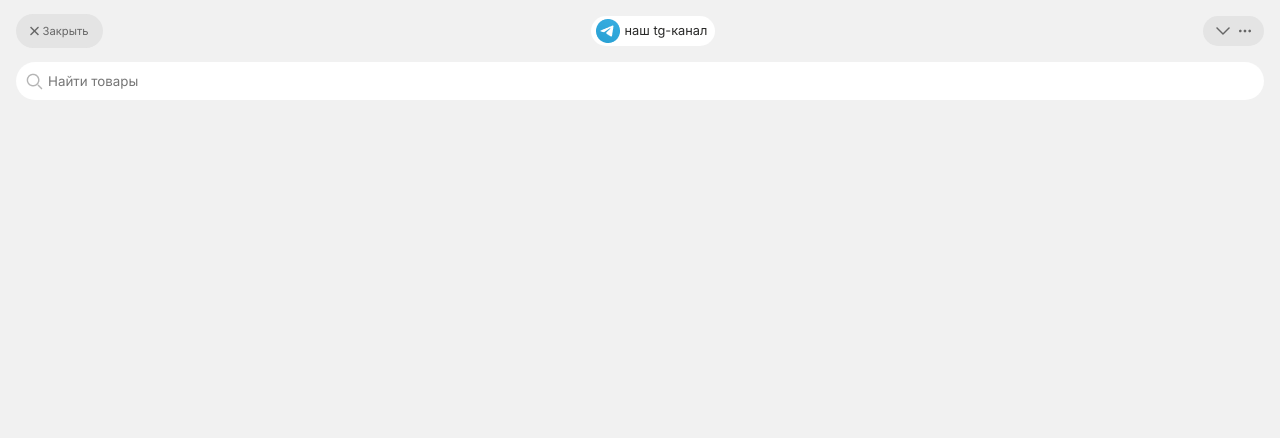
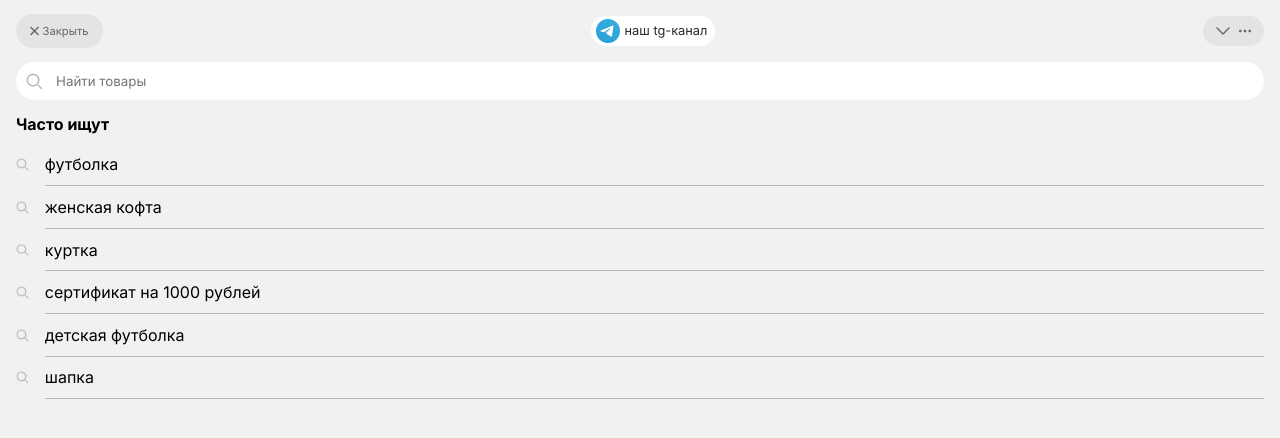
Before and after one commit to Matuxa1503/noxer, a React (Vite) app: page / in a window 1280 px wide. Shown: the top 438 px of the page. Built offline with nearby package versions, Linux system fonts and the light colour scheme.

Commit message:
feat: added popular searches component

```diff
--- a/src/App.tsx
+++ b/src/App.tsx
@@ -1,5 +1,6 @@
 import './App.css';
 import { Header } from './components/Header/Header';
+import { PopularSearches } from './components/PopularSearches/PopularSearches';
 import { SearchBar } from './components/SearchBar/SearchBar';
 
 function App() {
@@ -7,6 +8,7 @@ function App() {
     <>
       <Header />
       <SearchBar />
+      <PopularSearches />
     </>
   );
 }
--- /dev/null
+++ b/src/components/PopularSearches/PopularSearches.module.css
@@ -0,0 +1,27 @@
+.wrapper {
+  margin-top: 1rem;
+}
+
+.subtitle {
+  text-align: left;
+  font-weight: 700;
+  margin-bottom: 0.7rem;
+}
+
+.item {
+  display: flex;
+  align-items: center;
+  gap: 1rem;
+  cursor: pointer;
+}
+
+.item img {
+  width: 0.8rem;
+}
+
+.item li {
+  width: 100%;
+  text-align: left;
+  padding: 0.8rem 0;
+  border-bottom: 1px solid #b5b5b5;
+}
--- /dev/null
+++ b/src/components/PopularSearches/PopularSearches.tsx
@@ -0,0 +1,21 @@
+import { FC } from 'react';
+import s from './PopularSearches.module.css';
+import searchIcon from '../../assets/icons/search.png';
+
+export const PopularSearches: FC = () => {
+  const data = ['футболка', 'женская кофта', 'куртка', 'сертификат на 1000 рублей', 'детская футболка', 'шапка'];
+
+  return (
+    <div className={s.wrapper}>
+      <h2 className={s.subtitle}>Часто ищут</h2>
+      <ul>
+        {data.map((item) => (
+          <div className={s.item}>
+            <img src={searchIcon} alt="search" />
+            <li>{item}</li>
+          </div>
+        ))}
+      </ul>
+    </div>
+  );
+};
--- a/src/components/SearchBar/SearchBar.module.css
+++ b/src/components/SearchBar/SearchBar.module.css
@@ -3,11 +3,10 @@
   z-index: 100;
   width: 100%;
   margin-top: 1rem;
-  padding: 0.7rem 5rem 0.7rem 1rem;
+  padding: 0.7rem 5rem 0.7rem 2.5rem;
   background-image: url('../../assets/icons/search.png');
   background-repeat: no-repeat;
   border-radius: 1.25rem;
   background-position: 10px center;
   outline: none;
-  padding-left: 2rem;
 }
```
